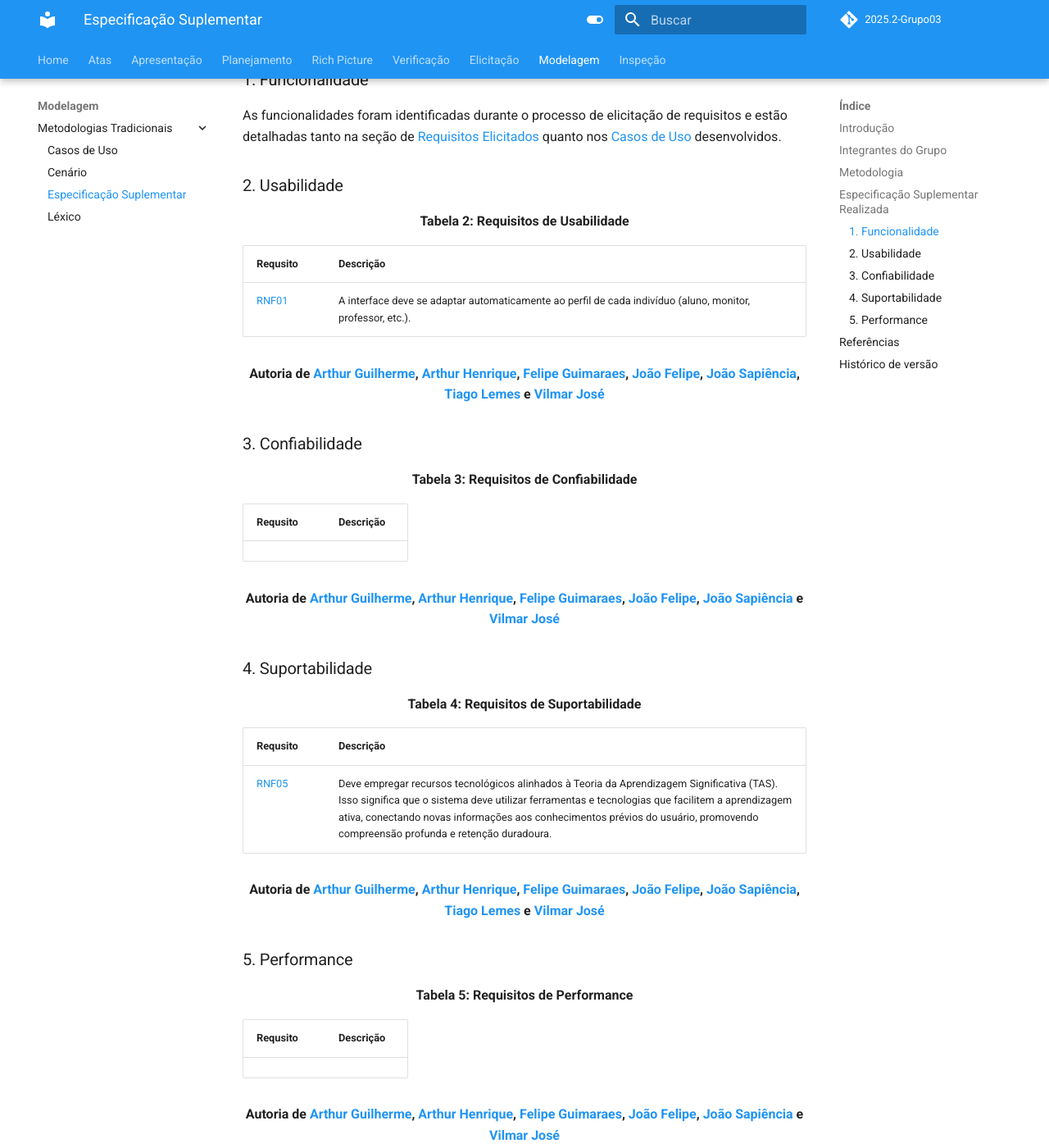
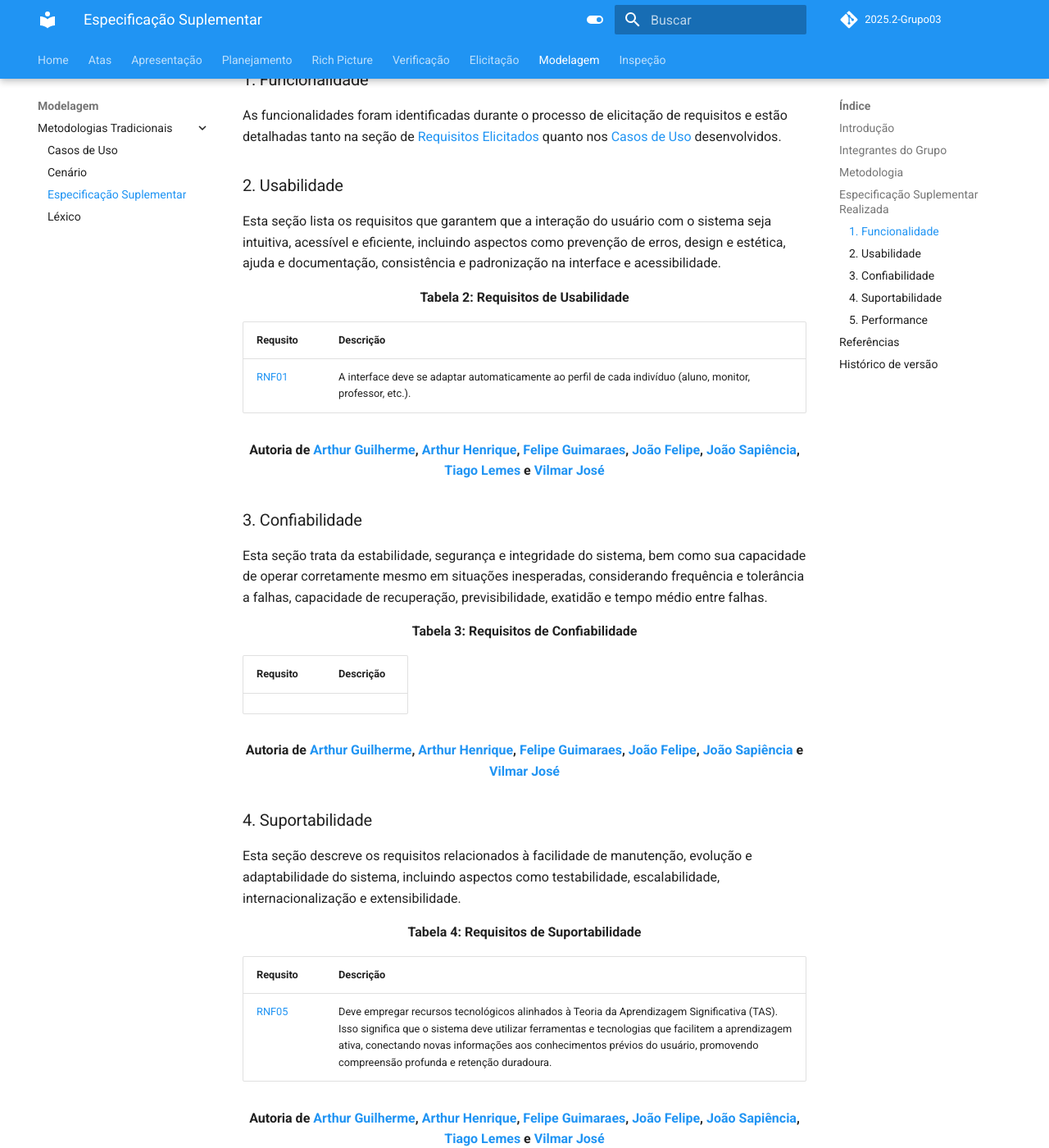
Before and after one commit to Requisitos-de-Software/2025.2-Grupo03, an MkDocs documentation site: the page built from docs/Modelagem/especificacao_suplementar.md, in a window 1280 px wide and 1400 px high, scrolled down 1868 px. Shown: the whole window at 82% size. Built offline with MkDocs 1.6.1 and Material for MkDocs 9.7.7, drawn with Linux system fonts in a browser that asks for light colours; comment, search, counter and statistics services are not loaded; some of the changed text lies outside the part shown.

Commit message:
Atualizando cabeçalho

```diff
--- a/docs/Modelagem/especificacao_suplementar.md
+++ b/docs/Modelagem/especificacao_suplementar.md
@@ -41,6 +41,7 @@ A estrutura foi adaptada às particularidades do projeto, utilizando uma linguag
 As funcionalidades foram identificadas durante o processo de elicitação de requisitos e estão detalhadas tanto na seção de [Requisitos Elicitados](https://requisitos-de-software.github.io/2025.2-Grupo03/Elicitacao/requisitos_elicitados/) quanto nos [Casos de Uso](https://requisitos-de-software.github.io/2025.2-Grupo03/Modelagem/casos_de_uso/) desenvolvidos.
 
 ### 2. Usabilidade
+Esta seção lista os requisitos que garantem que a interação do usuário com o sistema seja intuitiva, acessível e eficiente, incluindo aspectos como prevenção de erros, design e estética, ajuda e documentação, consistência e padronização na interface e acessibilidade.
 
 <div align="center"><strong>Tabela 2: Requisitos de Usabilidade</strong></div>
 
@@ -62,6 +63,7 @@ As funcionalidades foram identificadas durante o processo de elicitação de req
 </div>
 
 ### 3. Confiabilidade
+Esta seção trata da estabilidade, segurança e integridade do sistema, bem como sua capacidade de operar corretamente mesmo em situações inesperadas, considerando frequência e tolerância a falhas, capacidade de recuperação, previsibilidade, exatidão e tempo médio entre falhas.
 
 <div align="center"><strong>Tabela 3: Requisitos de Confiabilidade</strong></div>
 
@@ -82,6 +84,7 @@ As funcionalidades foram identificadas durante o processo de elicitação de req
 </div>
 
 ### 4. Suportabilidade
+Esta seção descreve os requisitos relacionados à facilidade de manutenção, evolução e adaptabilidade do sistema, incluindo aspectos como testabilidade, escalabilidade, internacionalização e extensibilidade.
 
 <div align="center"><strong>Tabela 4: Requisitos de Suportabilidade</strong></div>
 
@@ -103,6 +106,7 @@ As funcionalidades foram identificadas durante o processo de elicitação de req
 </div>
 
 ### 5. Performance
+Esta seção trata dos requisitos relacionados ao desempenho do sistema, incluindo eficiência sob diferentes condições, tempo de resposta, uso de memória, utilização da CPU, capacidade de processamento e disponibilidade da aplicação.
 
 <div align="center"><strong>Tabela 5: Requisitos de Performance</strong></div>
 
```
